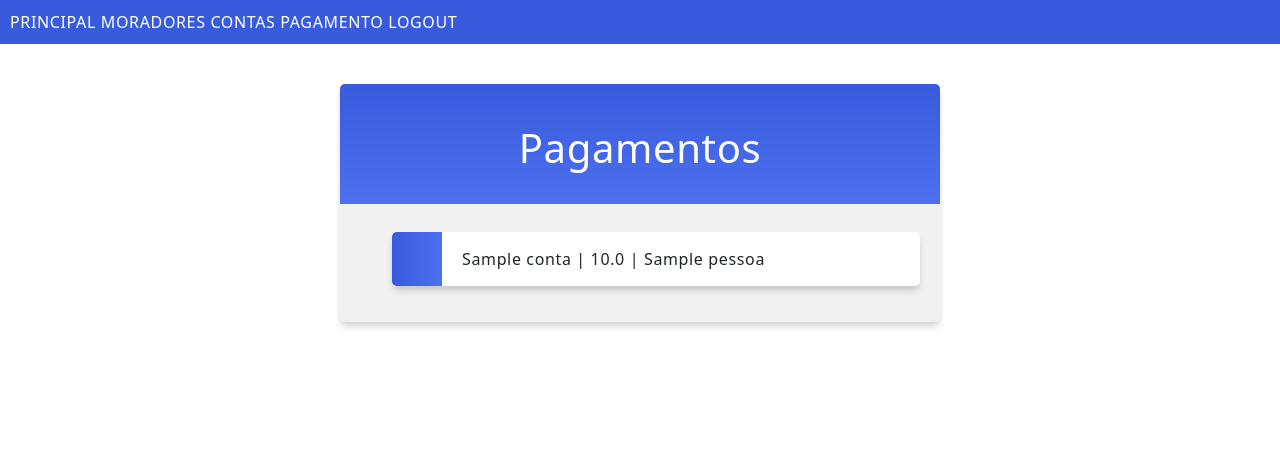
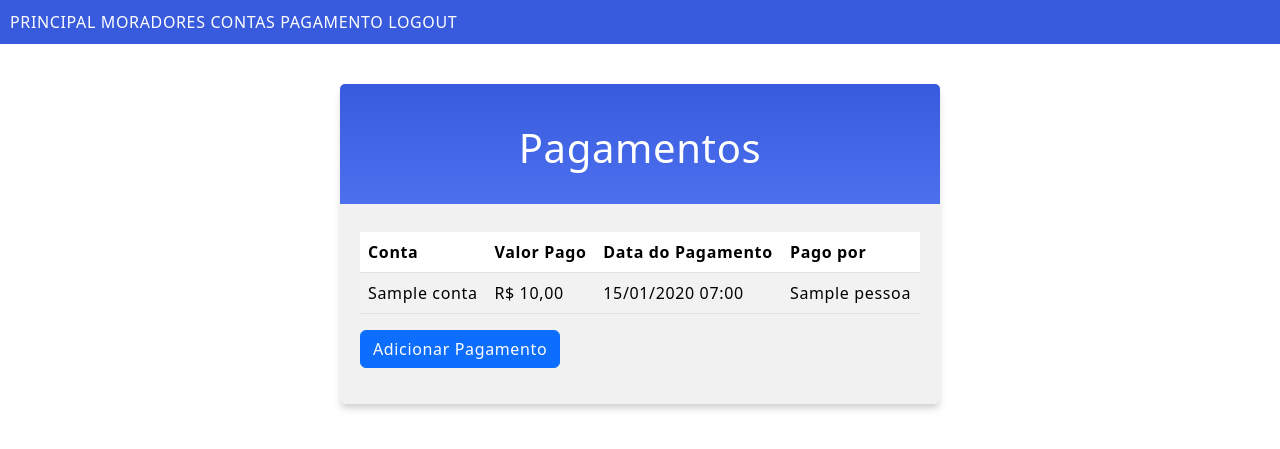
Before and after one commit to franfernandex/gerenciador-de-republica, a Django app: page /pagamentos in a window 1280 px wide. Shown: the top 449 px of the page. Run offline with Django 5.2, Linux system fonts and the light colour scheme; a user stored in the database is signed in; tables that the repository leaves empty hold one stand-in row (values such as "Sample post").

Commit message:
Adicionando funções para adicionar contas e pagamentos no sistema

```diff
--- a/myapp/models.py
+++ b/myapp/models.py
@@ -1,5 +1,9 @@
 from django.db import models
 from django.contrib.auth.models import User
+
+from django.utils import timezone
+from datetime import datetime
+from decimal import Decimal
 
 # Create your models here.
 
@@ -7,36 +11,6 @@ from django.contrib.auth.models import User
 class Republica(models.Model):
     nome = models.CharField(max_length=100)
     endereco = models.CharField(max_length=255)
-
-    @property
-    def moradores(self):
-        return self.pessoas.all()  # related_name='pessoas'
-
-    @property
-    def contas(self):
-        return self.contas.all()  # related_name='contas'
-
-    def adicionar_morador(self, pessoa):
-        pessoa.republica = self
-        pessoa.save()
-
-    def remover_morador(self, pessoa):
-        if pessoa.republica == self:
-            pessoa.delete()
-
-    def adicionar_conta(self, conta):
-        conta.republica = self
-        conta.save()
-
-    def remover_conta(self, conta):
-        if conta.republica == self:
-            conta.delete()
-
-    def listar_moradores(self):
-        return self.moradores
-
-    def listar_contas(self):
-        return self.contas
 
     def __str__(self):
         return self.nome
@@ -49,17 +23,6 @@ class Pessoa(models.Model):
     telefone = models.CharField(max_length=15)
     republica = models.ForeignKey('Republica', related_name='pessoas', on_delete=models.CASCADE)
 
-    def pagar_conta(self, conta, valor, forma_pagamento):
-        return Pagamento.objects.create(
-            pessoa=self,
-            conta=conta,
-            valor_pago=valor,
-            forma_pagamento=forma_pagamento
-        )
-
-    def verificar_pagamentos_feitos(self):
-        return self.pagamentos.all()
-
     def __str__(self):
         return self.nome
 
@@ -67,30 +30,39 @@ class Pessoa(models.Model):
 class Conta(models.Model):
     republica = models.ForeignKey('Republica', related_name='contas', on_delete=models.CASCADE)
     nome_conta = models.CharField(max_length=100)
-    valor = models.FloatField()
+    valor = models.DecimalField(max_digits=10, decimal_places=2)
     data_vencimento = models.DateField()
-    status = models.CharField(max_length=50)
-
-    def registrar_pagamento(self, pagamento):
-        pagamento.conta = self
-        pagamento.save()
-
-    def verificar_status(self):
-        return self.status
+    paga = models.BooleanField(default=False)
 
     def __str__(self):
-        return f"{self.nome_conta} - R$ {self.valor}"
+        status = "Paga" if self.paga else "Pendente"
+        return f"{self.nome_conta} - R$ {self.valor} - ({status})"
+
+    # As contas serão ordenados por "data_vencimento" em ordem decrescente.
+    class Meta:
+        ordering = ['-data_vencimento']
 
 
 class Pagamento(models.Model):
     pessoa = models.ForeignKey('Pessoa', related_name='pagamentos', on_delete=models.CASCADE)
     conta = models.ForeignKey('Conta', related_name='pagamentos', on_delete=models.CASCADE)
-    valor_pago = models.FloatField()
-    data_pagamento = models.DateField(auto_now_add=True)
-    forma_pagamento = models.CharField(max_length=50)
-
-    def verificar_sucesso_do_pagamento(self):
-        return self.valor_pago >= self.conta.valor
+    valor_pago = models.DecimalField(max_digits=10, decimal_places=2)
+    data_pagamento = models.DateTimeField(auto_now_add=True)
+    #forma_pagamento = models.CharField(max_length=50)
 
     def __str__(self):
-        return f"{self.pessoa.nome} pagou R$ {self.valor_pago} em {self.data_pagamento}"
+        return f"{self.pessoa.nome} pagou R$ {self.valor_pago} - {self.conta.nome_conta} em {self.data_pagamento}"
+
+    def save(self, *args, **kwargs):
+
+        # Ao salvar o pagamento, marca a conta como paga
+        super().save(*args, **kwargs)
+        self.conta.paga = True
+        self.conta.save()
+
+    class Meta:
+        # Os pagamentos serão ordenados por "data_pagamento" em ordem decrescente.
+        ordering = ['-data_pagamento']
+
+        # Impede que a mesma pessoa pague a mesma conta mais de uma vez
+        unique_together = ['pessoa' , 'conta']
--- a/myapp/templates/pagamentos.html
+++ b/myapp/templates/pagamentos.html
@@ -5,12 +5,46 @@
 {% endblock %}
 
 {% block conteudo %}
-    <div class="mycard">
+
+    <!-- <div class="mycard">
         <h1>Pagamentos</h1>
         <ul>
             {% for l in pagamentos %}
             <li>{{ l.conta.nome_conta }} | {{l.valor_pago}} | {{l.pessoa.nome}}</li>
             {% endfor %}
         </ul>
+    </div> -->
+
+    <div class="mycard">
+        <h1>Pagamentos</h1>
+
+        <table class="table table-striped">
+            <thead>
+                <tr>
+                    <th>Conta</th>
+                    <th>Valor Pago</th>
+                    <th>Data do Pagamento</th>
+                    <th>Pago por</th>
+                </tr>
+            </thead>
+            <tbody>
+                {% for pagamento in pagamentos %}
+                <tr>
+                    <td>{{ pagamento.conta.nome_conta }}</td>
+                    <td>R$ {{ pagamento.valor_pago }}</td>
+                    <td>{{ pagamento.data_pagamento|date:"d/m/Y H:i" }}</td>
+                    <td>{{ pagamento.pessoa.nome }}</td>
+                </tr>
+                {% empty %}
+                <tr>
+                    <td colspan="4">Nenhum pagamento registrado.</td>
+                </tr>
+                {% endfor %}
+            </tbody>
+        </table>
+
+        <a href="{% url 'adicionar_pagamento' %}" class="btn btn-primary text-white mb-3"> Adicionar Pagamento </a>
+
     </div>
+
 {% endblock %}
--- a/myapp/urls.py
+++ b/myapp/urls.py
@@ -3,7 +3,13 @@ from . import views
 
 urlpatterns = [
     path('', views.principal, name='principal'),
-    path('pessoas', views.pessoa, name='pessoas'),  #linha adicionada
-    path('pagamentos', views.pagamentos, name='pagamentos'),  #linha adicionada
-    path('contas', views.contas, name='contas'),  #linha adicionada
+    path('pessoas', views.pessoa, name='pessoas'),
+    path('pagamentos', views.pagamentos, name='pagamentos'),
+    path('contas', views.contas, name='contas'),
+
+    # URLs para contas
+    path('cadastrar_conta', views.cadastrar_conta, name='cadastrar_conta'),
+
+    # URLs para pagamentos
+    path('adicionar_pagamento', views.adicionar_pagamento, name='adicionar_pagamento'),
 ]
--- a/myapp/views.py
+++ b/myapp/views.py
@@ -1,10 +1,13 @@
 from django.contrib.auth.decorators import login_required
-from django.shortcuts import render
+from django.shortcuts import render, redirect, get_object_or_404
 from django.template import loader
 from django.http import HttpResponse
 from django.contrib import messages
-from .models import Conta, Pessoa, Pagamento
+from django.contrib.auth.models import User
+from django.utils import timezone
+from .models import Conta, Pessoa, Pagamento, Republica
 from .forms import PagamentoForm
+from datetime import datetime
 
 
 # Create your views here.
@@ -17,28 +20,19 @@ def pagina_restrita(request):
 def principal(request):
     return render(request, 'principal.html')
 
-#def teste(request):
-#    template = loader.get_template('paginateste.html')
-#    context = {
-#        "nome": "José Silva",
-#        "idade": 30,
-#        "email": "jose.silva@email.com",
-#        "telefone": "3333-1234"
-#    }
-#    return HttpResponse(template.render(context, request))
 
 @login_required
-def pessoa(request):    #função adicionada
+def pessoa(request):
     pessoa = Pessoa.objects.select_related('republica').all()
     template = loader.get_template('pessoas.html')
     context = {
         'pessoas': pessoa
-
     }
     return HttpResponse(template.render(context, request))
 
+
 @login_required
-def contas(request):         # atualize esta função
+def contas(request):
     contas = Conta.objects.all().values()
     template = loader.get_template('contas.html')
     context = {
@@ -46,11 +40,124 @@ def contas(request):         # atualize esta função
     }
     return HttpResponse(template.render(context, request))
 
+
 @login_required
-def pagamentos(request):         # atualize esta função
+def pagamentos(request):
     pagamentos = Pagamento.objects.select_related('pessoa', 'conta').all()
     template = loader.get_template('pagamentos.html')
     context = {
         'pagamentos': pagamentos,
     }
     return HttpResponse(template.render(context, request))
+
+
+@login_required
+def cadastrar_conta(request):
+    if request.method == 'GET':
+        return render(request, 'cadastrar_conta.html')
+
+    else:   # POST
+        nome_conta = request.POST.get('nome_conta')
+        valor = request.POST.get('valor')
+        data_vencimento = request.POST.get('data_vencimento')
+
+        # Verifica se todos os campos foram preenchidos
+        if not all([nome_conta, valor, data_vencimento]):
+
+            messages.warning(request, "Preencha todos os campos para cadastrar uma conta")
+            return redirect('cadastrar_conta')
+
+        try:
+            # Converte o campo para decimal
+            valor_decimal = float(valor.replace(',' , '.'))
+
+            # Converte para data
+            data_venc = datetime.strptime(data_vencimento, '%Y-%m-%d').date()
+
+            # Buscas pessoa logada
+            pessoa_logada = Pessoa.objects.filter(nome=request.user.first_name).first()
+
+            if not pessoa_logada:
+                messages.error(request, 'É necessário estar logado para cadastrar uma conta')
+                return redirect('cadastrar_conta')
+
+            # Criar a conta
+            conta = Conta.objects.create(
+                nome_conta = nome_conta,
+                valor = valor_decimal,
+                data_vencimento = data_venc,
+                republica = pessoa_logada.republica  # Usa a república da pessoa
+            )
+
+            messages.success(request, f'Conta {nome_conta} cadastrada com sucesso')
+            return redirect('contas')
+
+        except ValueError:
+            messages.error(request, 'Valor inválido')
+            return redirect('cadastrar_conta')
+
+        except Exception as e:
+            messages.error(request, f'Erro ao cadastrar conta: {str(e)}')
+            return redirect('cadastrar_conta')
+
+
+@login_required
+def adicionar_pagamento(request):
+    if request.method == 'GET':
+        # Buscas pessoa logada
+        pessoa_logada = Pessoa.objects.filter(nome=request.user.first_name).first()
+
+        if not pessoa_logada:
+            messages.error(request, 'É necessário estar logado para cadastrar um pagamento')
+            return redirect('pagamentos')
+
+        # Buscas contas não pagas
+        contas_disponiveis = Conta.objects.filter(paga=False)
+
+        context = {
+            'pessoa': pessoa_logada,
+            'contas_disponiveis': contas_disponiveis
+        }
+        return render(request, 'adicionar_pagamento.html', context)
+
+    else: #POST
+        conta_id = request.POST.get('conta')
+
+        if not conta_id:
+            messages.error(request, 'Selecione uma conta')
+            return redirect('adicionar_pagamento')
+
+        try:
+            # Buscas pessoa logada
+            pessoa_logada = Pessoa.objects.filter(nome=request.user.first_name).first()
+
+            if not pessoa_logada:
+                messages.error(request, 'Pessoa não encontrada')
+                return redirect('pagamentos')
+
+            # Buscas a conta
+            conta = get_object_or_404(Conta, id=conta_id)
+
+            # Verificar se a conta ja foi paga
+            if conta.paga:
+                messages.error(request, 'Esta conta já foi paga')
+                return redirect('pagamentos')
+
+            # Verificar se a pessoa ja pagou essa conta
+            if Pagamento.objects.filter(pessoa=pessoa_logada, conta=conta).exists():
+                messages.error(request, 'Você já pagou essa conta')
+                return redirect('pagamentos')
+
+            # Criar o pagamento
+            pagamento = Pagamento.objects.create(
+                pessoa = pessoa_logada,
+                conta = conta,
+                valor_pago = conta.valor # Sempre o valor total da respectiva conta
+            )
+
+            messages.success(request, f'Pagamento de R$ {conta.valor} registrado com sucesso')
+            return redirect('pagamentos')
+
+        except Exception as e:
+            messages.error(request, f'Erro ao registrar o pagamento: {str(e)}')
+            return redirect('adicionar_pagamento')
```
Also changed, not shown: gerenciador_de_republica/settings.py (+11 -1 lines), myapp/forms.py (+45 -22 lines), myapp/templates/adicionar_pagamento.html (+24 -9 lines), myapp/templates/cadastrar_conta.html (added, +33 -0 lines), myapp/templates/contas.html (+40 -1 lines), db.sqlite3, myapp/migrations/0002_alter_conta_options_alter_pagamento_options_and_more.py (added), 1 other file.
